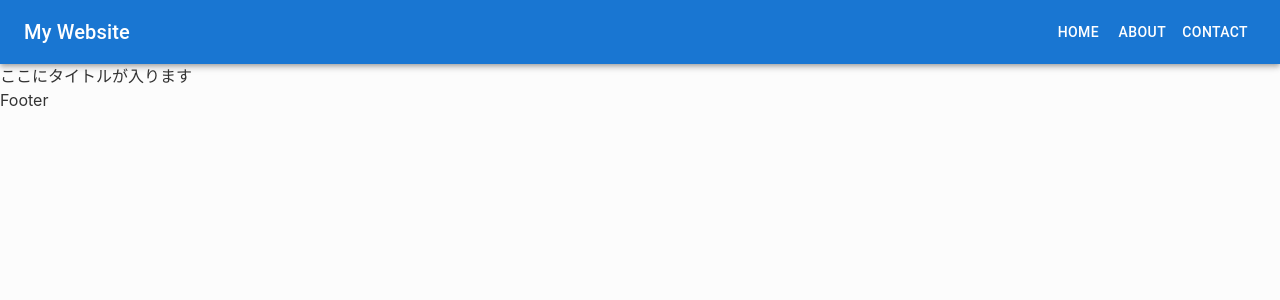
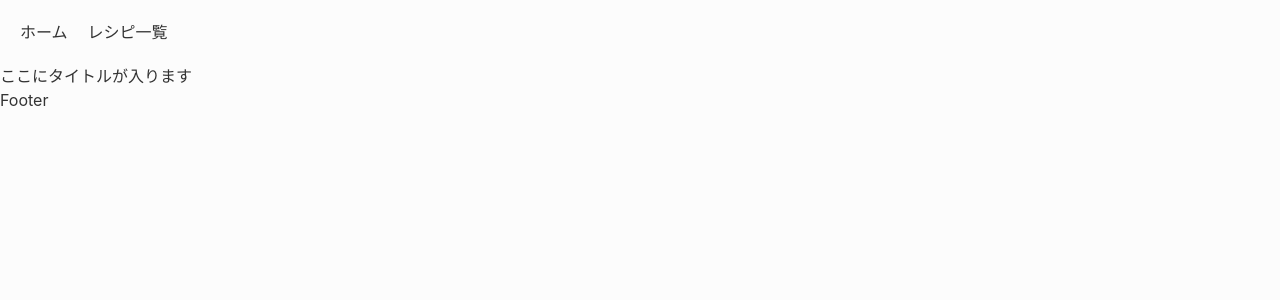
Before and after one commit to dadayama/recipe-app, a Next.js app: page / in a window 1280 px wide. Shown: the top 300 px of the page. Built offline with nearby package versions, Linux system fonts and the light colour scheme.

Commit message:
feat:ヘッダーコンポーネントの実装

```diff
--- a/components/Header/Header.tsx
+++ b/components/Header/Header.tsx
@@ -1,18 +1,21 @@
-import { AppBar, Toolbar, Typography, Button } from '@mui/material';
+import Link from 'next/link';
+import styles from '@/components/Header/Header.module.scss'
 
 const Header = () => {
   return (
     <header>
-      <AppBar position='sticky'>
-        <Toolbar>
-          <Typography variant='h6' sx={{ flexGrow: 1 }}>
-            My Website
-          </Typography>
-          <Button color='inherit'>Home</Button>
-          <Button color='inherit'>About</Button>
-          <Button color='inherit'>Contact</Button>
-        </Toolbar>
-      </AppBar>
+      <div className={styles.inner}>
+        <nav>
+          <ul className={styles.list}>
+            <li className={styles.listItem}>
+              <Link href='/'>ホーム</Link>
+            </li>
+            <li>
+              <Link href='/recipe'>レシピ一覧</Link>
+            </li>
+          </ul>
+        </nav>
+      </div>
     </header>
   );
 };
--- a/package.json
+++ b/package.json
@@ -9,9 +9,6 @@
     "lint": "next lint"
   },
   "dependencies": {
-    "@emotion/react": "^11.14.0",
-    "@emotion/styled": "^11.14.0",
-    "@mui/material": "^6.4.6",
     "firebase": "^11.4.0",
     "next": "15.2.1",
     "react": "^19.0.0",
```
Also changed, not shown: 1 other file (tests, documents, lock files or other folders).
